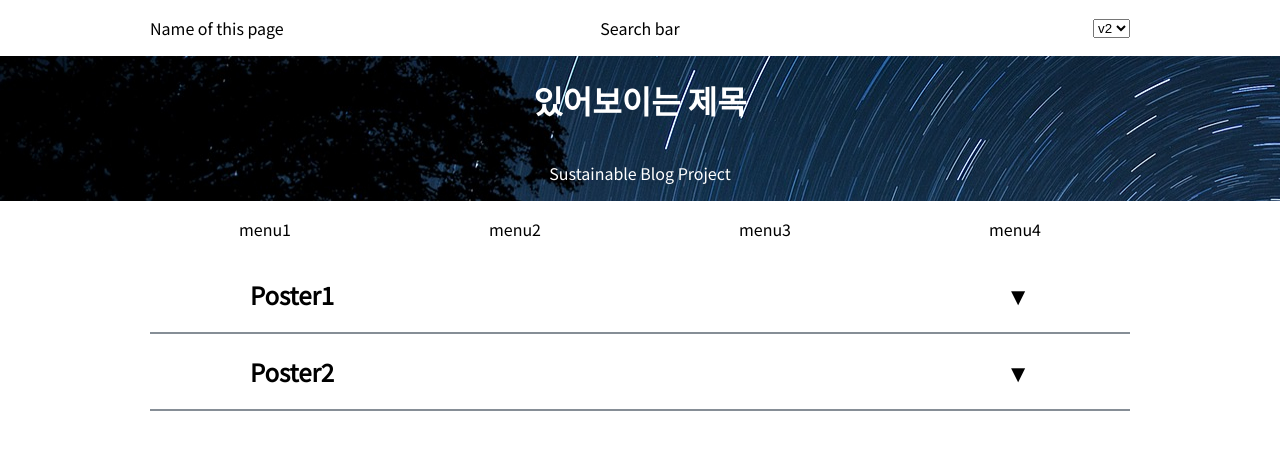
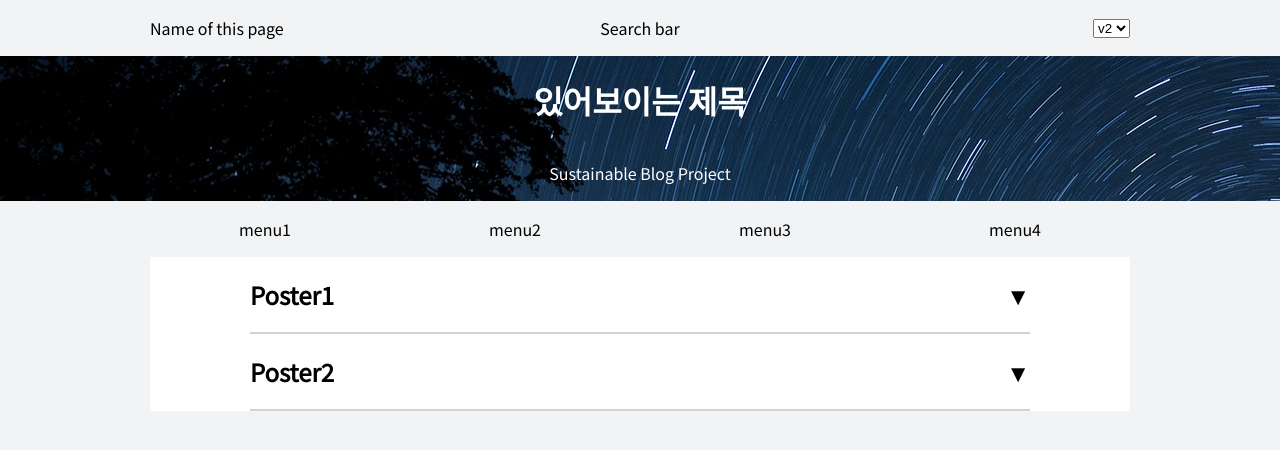
Before and after one commit to KimSickal/blog, a React (Create React App) app: page / in a window 1280 px wide. Shown: the top 450 px of the page. Built offline with nearby package versions, Linux system fonts and the light colour scheme; the HTML template or start-up script is replaced by a standard one.

Commit message:
change background color

```diff
--- a/src/index.css
+++ b/src/index.css
@@ -5,5 +5,5 @@ body {
   justify-content: center;
   font-family: 'Noto Sans KR', sans-serif;
   font-weight: 100;
-  background-color: white;
+  background-color: #f1f3f5;
 }
--- a/src/v2/styles/ArtworkComponentStyle.ts
+++ b/src/v2/styles/ArtworkComponentStyle.ts
@@ -8,21 +8,19 @@ export const styles = {
         margin: '10px',
         marginTop: '0px',
         marginBottom: '0px',
-        paddingTop: '10px',
-        paddingBottom: '10px',
         paddingLeft: '100px',
         paddingRight: '100px',
-        borderBottomStyle: 'solid',
-        borderBottomWidth: '2px',
-        borderBottomColor:'#868e96',
     } as Style,
 
     title: {
         display: 'flex',
         flexDirection: 'row',
         justifyContent: 'space-between',
-        marginTop: '10px',
-        marginBottom: '10px',
+        paddingTop: '20px',
+        paddingBottom: '20px',
+        borderBottomStyle: 'solid',
+        borderBottomWidth: '2px',
+        borderBottomColor:'#ced4da',
     } as Style,
 
     title_h2: {
@@ -36,20 +34,17 @@ export const styles = {
         flexDirection: 'column',
         alignItems: 'flex-start',
         justifyContent: 'flex-start',
-        borderTopStyle: 'solid',
-        borderTopWidth: '2px',
-        borderTopColor: '#868e96',
         paddingBottom: '10px',
         paddingTop: '10px',
+        borderBottomStyle: 'solid',
+        borderBottomWidth: '2px',
+        borderBottomColor:'#ced4da',
     } as Style,
 
     content: {
         display: 'flex',
         flexDirection: 'column',
         alignItems: 'center',
-        borderTopStyle: 'solid',
-        borderTopWidth: '2px',
-        borderTopColor: '#868e96',
         paddingBottom: '10px',
         paddingTop: '10px',
     } as Style,
```
